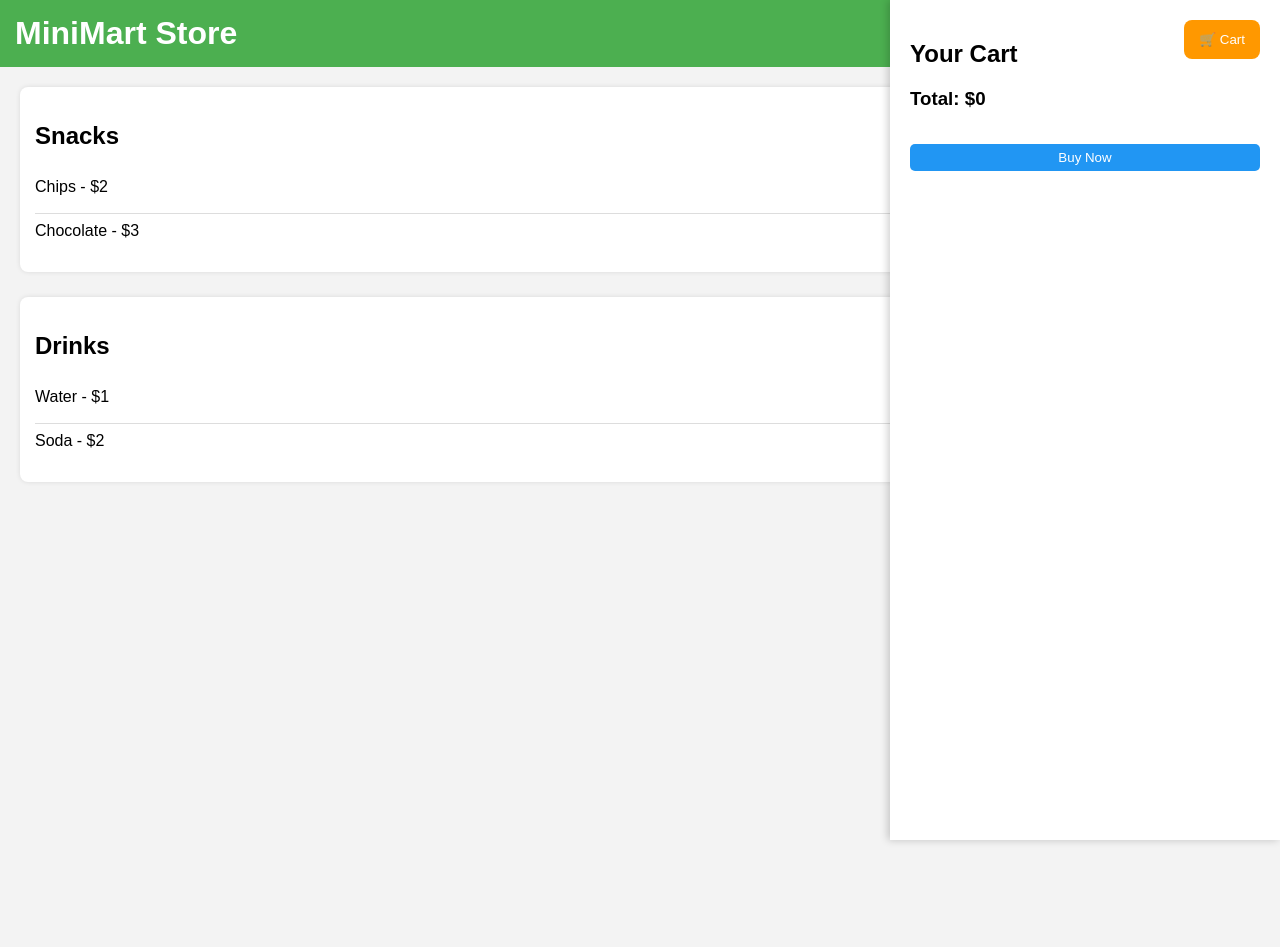
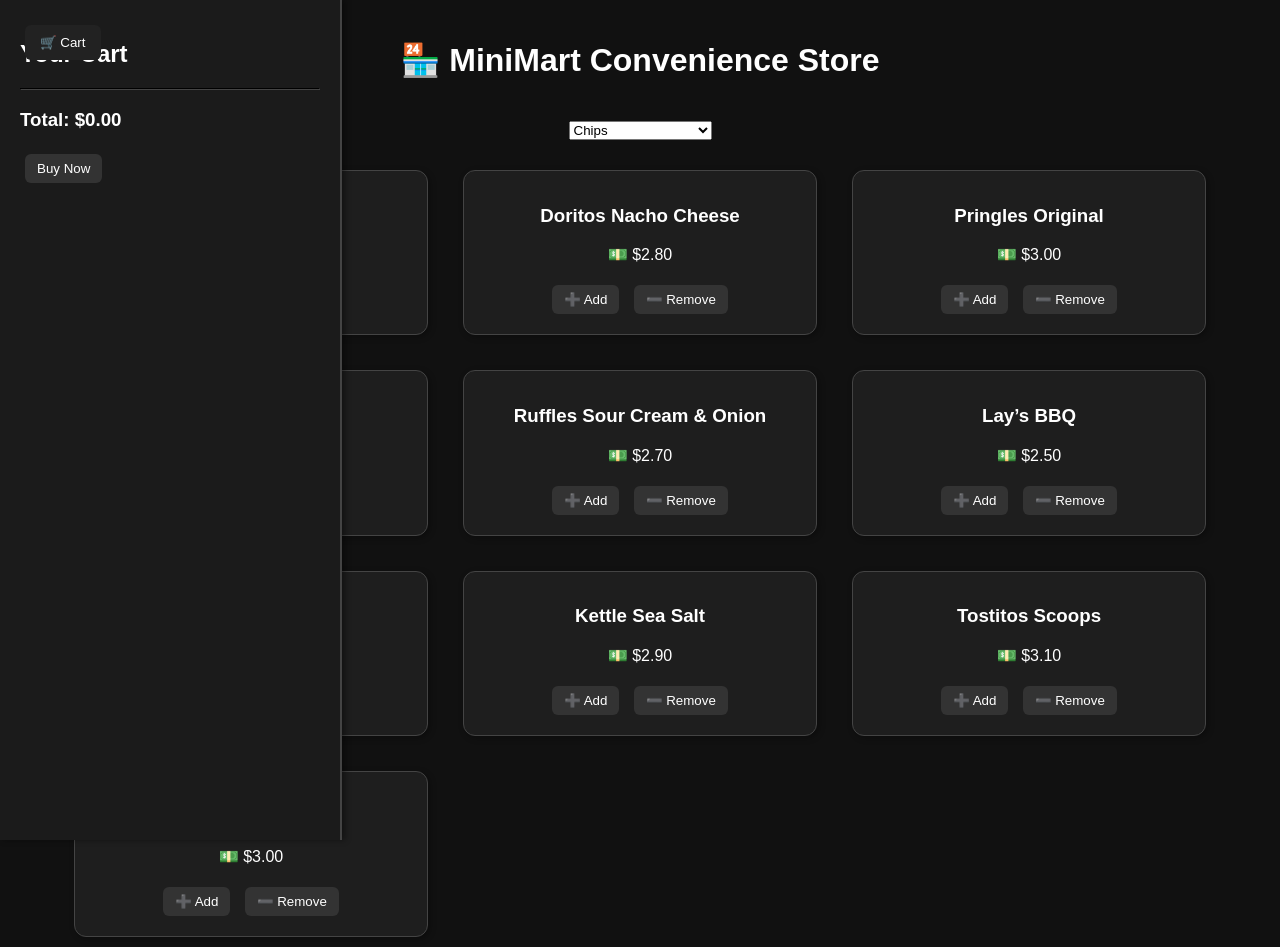
Before and after one commit to fire10dino/mini-mart, a plain HTML site: page index.html in a window 1280 px wide. Both pictures are taken after a click on the button "🛒 Cart". Before the commit the page ends 800 px from the top, so only its background shows below. Drawn offline with Linux system fonts and the light colour scheme.

Commit message:
Update index.html

```diff
--- a/index.html
+++ b/index.html
@@ -1,214 +1,266 @@
 <!DOCTYPE html>
-<html lang="en">
+<html>
 <head>
     <meta charset="UTF-8">
-    <title>MiniMart Store</title>
+    <title>MiniMart Convenience Store</title>
+
     <style>
         body {
+            background-color: #111;
+            color: white;
             font-family: Arial, sans-serif;
             margin: 0;
             padding: 0;
-            background: #f3f3f3;
         }
 
         h1 {
-            background: #4CAF50;
-            color: white;
-            padding: 15px;
-            margin: 0;
-        }
-
-        .container {
+            text-align: center;
             padding: 20px;
         }
 
-        .category {
-            margin-bottom: 25px;
+        /* Item Boxes (Original Dark Style) */
+        .item-box {
+            border: 1px solid #444;
+            border-radius: 12px;
             padding: 15px;
-            background: white;
-            border-radius: 8px;
-            box-shadow: 0 0 5px rgba(0,0,0,0.1);
+            margin: 10px;
+            background-color: #1e1e1e;
+            box-shadow: 2px 2px 6px rgba(0,0,0,0.3);
+            text-align: center;
         }
 
-        .item {
-            display: flex;
-            justify-content: space-between;
-            padding: 8px 0;
-            border-bottom: 1px solid #ddd;
-        }
-
-        .item:last-child {
-            border-bottom: none;
+        .item-grid {
+            display: grid;
+            grid-template-columns: repeat(3, 1fr);
+            gap: 15px;
+            width: 90%;
+            margin: auto;
         }
 
         button {
-            padding: 6px 10px;
+            margin: 5px;
+            padding: 7px 12px;
+            border: none;
+            border-radius: 6px;
             cursor: pointer;
-            background: #4CAF50;
+            background-color: #333;
             color: white;
-            border: none;
-            border-radius: 5px;
         }
 
         button:hover {
-            background: #45a049;
+            background-color: #555;
         }
 
-        /* --- Cart Sidebar --- */
+        /* --- SLIDING CART SIDEBAR (LEFT SIDE) --- */
         #cartSidebar {
             position: fixed;
-            right: -350px;
             top: 0;
-            width: 350px;
+            left: -300px; /* hidden by default */
+            width: 300px;
             height: 100%;
-            background: #ffffff;
-            box-shadow: -2px 0 8px rgba(0,0,0,0.2);
-            transition: right 0.35s ease;
+            background-color: #1b1b1b;
+            border-right: 2px solid #444;
             padding: 20px;
-            z-index: 999;
+            box-shadow: 3px 0 6px rgba(0,0,0,0.4);
+            transition: left 0.35s ease;
+            overflow-y: auto;
+            z-index: 9999;
+        }
+
+        #cartToggle {
+            position: fixed;
+            top: 20px;
+            left: 20px;
+            background-color: #222;
+            padding: 10px 15px;
+            border-radius: 6px;
+            cursor: pointer;
+            z-index: 10000;
         }
 
         #cartSidebar.open {
-            right: 0;
+            left: 0;
         }
 
-        #cartButton {
-            position: fixed;
-            right: 20px;
-            top: 20px;
-            background: #ff9800;
-            color: white;
-            padding: 12px 15px;
-            border-radius: 8px;
-            cursor: pointer;
-            z-index: 1000;
-            border: none;
-        }
-
-        #cartButton:hover {
-            background: #e68600;
-        }
-
-        .cart-item {
-            border-bottom: 1px solid #ddd;
-            padding: 8px 0;
-        }
-
-        #checkoutButton {
-            width: 100%;
-            margin-top: 15px;
-            background: #2196F3;
-        }
-
-        #checkoutButton:hover {
-            background: #1976D2;
+        hr {
+            border-color: #444;
         }
     </style>
 </head>
 <body>
 
-<h1>MiniMart Store</h1>
+    <h1>🏪 MiniMart Convenience Store</h1>
 
-<button id="cartButton">🛒 Cart</button>
+    <!-- Cart Toggle Button -->
+    <button id="cartToggle">🛒 Cart</button>
 
-<div class="container">
-    <div class="category">
-        <h2>Snacks</h2>
-        <div class="item">
-            <span>Chips - $2</span>
-            <button onclick="addToCart('Chips', 2)">Add</button>
-        </div>
-        <div class="item">
-            <span>Chocolate - $3</span>
-            <button onclick="addToCart('Chocolate', 3)">Add</button>
-        </div>
-    </div>
-
-    <div class="category">
-        <h2>Drinks</h2>
-        <div class="item">
-            <span>Water - $1</span>
-            <button onclick="addToCart('Water', 1)">Add</button>
-        </div>
-        <div class="item">
-            <span>Soda - $2</span>
-            <button onclick="addToCart('Soda', 2)">Add</button>
-        </div>
-    </div>
-</div>
-
-<!-- CART SIDEBAR -->
+    <!-- Sliding Cart Sidebar -->
     <div id="cartSidebar">
         <h2>Your Cart</h2>
         <div id="cartItems"></div>
-    <h3>Total: $<span id="cartTotal">0</span></h3>
-    <button id="checkoutButton" onclick="checkout()">Buy Now</button>
+        <hr>
+        <h3 id="cartTotal">Total: $0.00</h3>
+        <button onclick="checkout()">Buy Now</button>
     </div>
 
+    <!-- Categories -->
+    <div style="text-align:center; margin-bottom:20px;">
+        <select id="categorySelect" onchange="loadCategory()">
+        </select>
+    </div>
+
+    <!-- Items -->
+    <div id="itemsContainer" class="item-grid"></div>
+
     <script>
+        // Store Data (same as Streamlit version)
+        const categories = {
+            "Chips": {
+                "Lay’s Classic": 2.5,
+                "Doritos Nacho Cheese": 2.8,
+                "Pringles Original": 3.0,
+                "Cheetos Crunchy": 2.6,
+                "Ruffles Sour Cream & Onion": 2.7,
+                "Lay’s BBQ": 2.5,
+                "Takis Fuego": 3.2,
+                "Kettle Sea Salt": 2.9,
+                "Tostitos Scoops": 3.1,
+                "Calbee Hot & Spicy": 3.0
+            },
+            "Drinks": {
+                "Coca-Cola": 1.5,
+                "Pepsi": 1.5,
+                "Sprite": 1.5,
+                "Fanta Orange": 1.6,
+                "Mountain Dew": 1.7,
+                "Gatorade Lemon-Lime": 2.0,
+                "Red Bull": 2.8,
+                "Monster Energy": 3.0,
+                "Iced Coffee (Can)": 2.2,
+                "Bottled Water": 1.0,
+                "Minute Maid Apple Juice": 2.0,
+                "Milk Tea (Bottle)": 2.5
+            },
+            "Candies / Chocolate": {
+                "Snickers": 1.5,
+                "KitKat": 1.5,
+                "Twix": 1.6,
+                "M&M’s": 1.8,
+                "Hershey’s Bar": 1.7,
+                "Skittles": 1.5,
+                "Reese’s Peanut Butter Cup": 1.9,
+                "Mentos": 1.0,
+                "Toblerone": 2.0,
+                "Ferrero Rocher": 2.5,
+                "Sour Patch Kids": 1.8,
+                "Chupa Chups Lollipop": 1.0,
+                "Kinder Bueno": 2.2,
+                "Pocky (Strawberry)": 1.8
+            },
+            "Instant Noodles": {
+                "Nissin Cup Noodles (Chicken)": 2.0,
+                "Nissin Spicy Beef": 2.2,
+                "Shin Ramyun": 2.5,
+                "Samyang Hot Chicken": 3.0,
+                "Indomie Mi Goreng": 2.0,
+                "Maruchan Seafood Flavor": 2.3,
+                "Nongshim Neoguri": 2.5,
+                "Mama Shrimp Tom Yum": 2.1
+            },
+            "Gift Cards": {
+                "Steam Gift Card ($10)": 10.0,
+                "Google Play Card ($10)": 10.0,
+                "Apple Gift Card ($10)": 10.0,
+                "Roblox Gift Card ($10)": 10.0,
+                "Amazon Gift Card ($10)": 10.0,
+                "Netflix Gift Card ($10)": 10.0
+            }
+        };
+
+        // Populate category dropdown
+        const categorySelect = document.getElementById("categorySelect");
+        for (let cat in categories) {
+            let option = document.createElement("option");
+            option.value = cat;
+            option.textContent = cat;
+            categorySelect.appendChild(option);
+        }
+
+        // Cart storage
         let cart = {};
 
-    function addToCart(name, price) {
-        if (!cart[name]) cart[name] = { price: price, qty: 0 };
-        cart[name].qty++;
+        function loadCategory() {
+            const selected = categorySelect.value;
+            const container = document.getElementById("itemsContainer");
+            container.innerHTML = "";
+
+            for (let item in categories[selected]) {
+                let price = categories[selected][item];
+
+                container.innerHTML += `
+                    <div class="item-box">
+                        <h3>${item}</h3>
+                        <p>💵 $${price.toFixed(2)}</p>
+                        <button onclick="addItem('${item}', ${price})">➕ Add</button>
+                        <button onclick="removeItem('${item}')">➖ Remove</button>
+                    </div>
+                `;
+            }
+        }
+
+        function addItem(item, price) {
+            if (!cart[item]) {
+                cart[item] = { price: price, quantity: 0 };
+            }
+            cart[item].quantity++;
             updateCart();
         }
 
-    function removeItem(name) {
-        if (cart[name]) {
-            cart[name].qty--;
-            if (cart[name].qty <= 0) delete cart[name];
+        function removeItem(item) {
+            if (cart[item]) {
+                cart[item].quantity--;
+                if (cart[item].quantity <= 0) delete cart[item];
+            }
             updateCart();
-        }
         }
 
         function updateCart() {
-        let cartDiv = document.getElementById("cartItems");
-        cartDiv.innerHTML = "";
+            const cartItems = document.getElementById("cartItems");
+            const cartTotal = document.getElementById("cartTotal");
+
+            cartItems.innerHTML = "";
             let total = 0;
 
-        for (const item in cart) {
-            const entry = cart[item];
-            total += entry.price * entry.qty;
+            for (let item in cart) {
+                let q = cart[item].quantity;
+                let p = cart[item].price;
 
-            cartDiv.innerHTML += `
-                <div class="cart-item">
-                    ${item} x${entry.qty} — $${entry.price * entry.qty}
-                    <br>
-                    <button onclick="removeItem('${item}')">Remove</button>
-                </div>
+                total += q * p;
+
+                cartItems.innerHTML += `
+                    <p>${item} x${q} — $${(q * p).toFixed(2)}</p>
                 `;
             }
 
-        document.getElementById("cartTotal").innerText = total;
+            cartTotal.textContent = "Total: $" + total.toFixed(2);
         }
 
-    // Sidebar toggle
-    const cartButton = document.getElementById("cartButton");
-    const cartSidebar = document.getElementById("cartSidebar");
-
-    cartButton.addEventListener("click", () => {
-        cartSidebar.classList.toggle("open");
-    });
-
         function checkout() {
-        if (Object.keys(cart).length === 0) {
-            alert("Your cart is empty!");
-            return;
+            alert("Thank you for shopping with us!\n(Email sending not enabled in HTML version.)");
+            cart = {};
+            updateCart();
         }
 
-        let receipt = "Your Order:\n\n";
-        let total = 0;
+        // Cart Sidebar Toggle
+        const cartSidebar = document.getElementById("cartSidebar");
+        const cartToggle = document.getElementById("cartToggle");
 
-        for (const item in cart) {
-            receipt += `${item} x${cart[item].qty} = $${cart[item].price * cart[item].qty}\n`;
-            total += cart[item].price * cart[item].qty;
-        }
+        cartToggle.onclick = () => {
+            cartSidebar.classList.toggle("open");
+        };
 
-        receipt += `\nTotal = $${total}`;
-
-        alert(receipt);
-    }
+        // Load default category
+        loadCategory();
     </script>
 
 </body>
```
Lines whose indentation alone changed are shown as unchanged.
